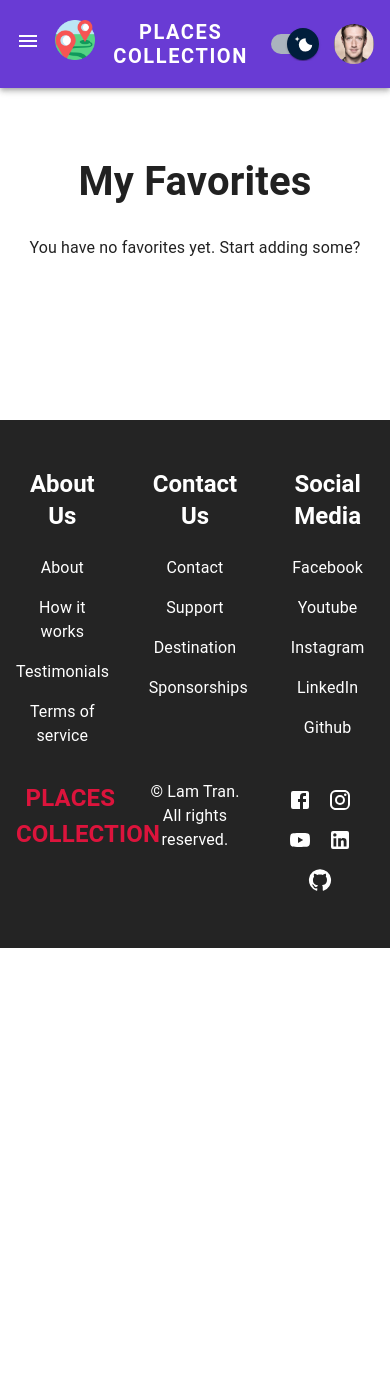
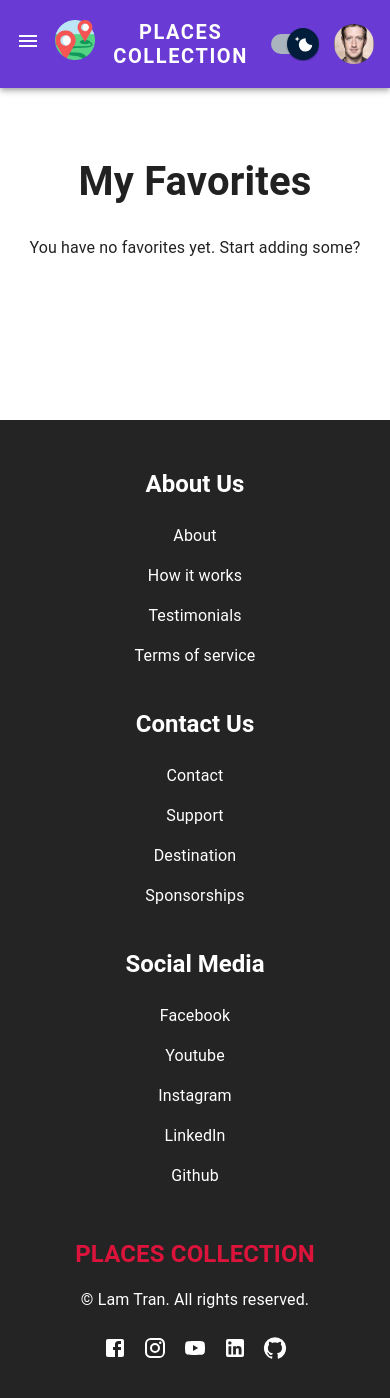
Before and after one commit to Louis2602/PlacesCollection, a React (Create React App) app: page /favorites in a window 390 px wide. Shown: the top 1398 px of the page. Before the commit the page ends 948 px from the top, so only its background shows below. Built offline with nearby package versions, Linux system fonts and the light colour scheme.

Commit message:
fully responsive + code refactoring

```diff
--- a/src/components/Footer/Footer.jsx
+++ b/src/components/Footer/Footer.jsx
@@ -32,22 +32,39 @@ const Atag = styled('a')({
     transition: '0.3s ease-in-out'
 });
 
+const StyledGrid = styled(Grid)(({ theme }) => ({
+    flexDirection: 'row',
+    [theme.breakpoints.down('md')]: {
+        flexDirection: 'column',
+        justifyContent: 'center',
+        alignItems: 'center'
+    }
+}));
+
+const StyledLogoATag = styled('a')({
+    fontSize: '1.5rem',
+    fontWeight: 'bold',
+    color: 'crimson',
+    '&:hover': {
+        color: 'orange',
+        transition: '0.3s ease-in-out'
+    }
+});
+
+const StyledFooterTypo = styled(Typography)({
+    display: 'inline-block',
+    marginBottom: '1.5rem'
+});
+
 const Footer = () => {
     return (
         <StyledBox>
             <Container maxWidth="lg" sx={{ textAlign: 'center' }}>
-                <Grid container spacing={5}>
-                    <Grid item xs={4}>
-                        <Typography
-                            variant="h5"
-                            fontWeight="bold"
-                            textAlign="center"
-                            sx={{
-                                display: 'inline-block',
-                                marginBottom: '1.5rem'
-                            }}>
+                <StyledGrid container spacing={5}>
+                    <StyledGrid item xs={10} md={4}>
+                        <StyledFooterTypo variant="h5" fontWeight="bold" textAlign="center">
                             About Us
-                        </Typography>
+                        </StyledFooterTypo>
                         <Stack spacing={2}>
                             <Atag href="/" rel="noreferrer" target="_blank">
                                 About
@@ -62,18 +79,12 @@ const Footer = () => {
                                 Terms of service
                             </Atag>
                         </Stack>
-                    </Grid>
-                    <Grid item xs={4}>
-                        <Typography
-                            variant="h5"
-                            fontWeight="bold"
-                            textAlign="center"
-                            sx={{
-                                display: 'inline-block',
-                                marginBottom: '1.5rem'
-                            }}>
+                    </StyledGrid>
+
+                    <StyledGrid item xs={10} md={4}>
+                        <StyledFooterTypo variant="h5" fontWeight="bold" textAlign="center">
                             Contact Us
-                        </Typography>
+                        </StyledFooterTypo>
                         <Stack spacing={2}>
                             <Atag href="/" rel="noreferrer" target="_blank">
                                 Contact
@@ -88,18 +99,12 @@ const Footer = () => {
                                 Sponsorships
                             </Atag>
                         </Stack>
-                    </Grid>
-                    <Grid item xs={4}>
-                        <Typography
-                            variant="h5"
-                            fontWeight="bold"
-                            textAlign="center"
-                            sx={{
-                                display: 'inline-block',
-                                marginBottom: '1.5rem'
-                            }}>
+                    </StyledGrid>
+
+                    <StyledGrid item xs={10} md={4}>
+                        <StyledFooterTypo variant="h5" fontWeight="bold" textAlign="center">
                             Social Media
-                        </Typography>
+                        </StyledFooterTypo>
                         <Stack spacing={2}>
                             <Atag
                                 href="https://www.facebook.com/tunglam.262/"
@@ -123,28 +128,19 @@ const Footer = () => {
                                 Github
                             </Atag>
                         </Stack>
-                    </Grid>
-                </Grid>
-                <Grid container spacing={2} sx={{ marginTop: '1rem' }}>
-                    <Grid item xs={4}>
-                        <Atag
-                            href="/"
-                            sx={{
-                                fontSize: '1.5rem',
-                                fontWeight: 'bold',
-                                color: 'crimson',
-                                '&:hover': {
-                                    color: 'orange',
-                                    transition: '0.3s ease-in-out'
-                                }
-                            }}>
-                            PLACES COLLECTION
-                        </Atag>
-                    </Grid>
-                    <Grid item xs={4}>
+                    </StyledGrid>
+                </StyledGrid>
+
+                <StyledGrid container spacing={2} sx={{ marginTop: '2rem' }}>
+                    <StyledGrid item xs={10} md={4}>
+                        <StyledLogoATag href="/">PLACES COLLECTION</StyledLogoATag>
+                    </StyledGrid>
+
+                    <StyledGrid item xs={10} md={4}>
                         <Typography>© Lam Tran. All rights reserved.</Typography>
-                    </Grid>
-                    <Grid item xs={4}>
+                    </StyledGrid>
+
+                    <StyledGrid item xs={8} md={4}>
                         <StyledIconButton aria-label="facebook">
                             <Facebook />
                         </StyledIconButton>
@@ -160,8 +156,8 @@ const Footer = () => {
                         <StyledIconButton aria-label="github">
                             <GitHub />
                         </StyledIconButton>
-                    </Grid>
-                </Grid>
+                    </StyledGrid>
+                </StyledGrid>
             </Container>
         </StyledBox>
     );
--- a/src/components/PlacesList/AttractionsList/AttractionsList.jsx
+++ b/src/components/PlacesList/AttractionsList/AttractionsList.jsx
@@ -1,18 +1,17 @@
-import { Grid } from '@mui/material';
+import { Grid, styled } from '@mui/material';
 
 import PlaceItem from '../PlaceItem/PlaceItem';
 
+const StyledGrid = styled(Grid)({
+    width: '100%',
+    display: 'flex',
+    alignItems: 'flex-start',
+    justifyContent: 'center'
+});
+
 const AttractionsList = ({ attractions }) => {
     return (
-        <Grid
-            container
-            spacing={1}
-            sx={{
-                width: '100%',
-                display: 'flex',
-                alignItems: 'flex-start',
-                justifyContent: 'center'
-            }}>
+        <StyledGrid container spacing={1}>
             {attractions.map((attraction) => (
                 <Grid item xs={12} sm={6} md={3} key={attraction.id} sx={{ height: '100%', width: 'auto' }}>
                     <PlaceItem
@@ -25,7 +24,7 @@ const AttractionsList = ({ attractions }) => {
                     />
                 </Grid>
             ))}
-        </Grid>
+        </StyledGrid>
     );
 };
 
--- a/src/components/PlacesList/FavoritesList/FavoritesList.jsx
+++ b/src/components/PlacesList/FavoritesList/FavoritesList.jsx
@@ -1,18 +1,17 @@
-import { Grid } from '@mui/material';
+import { Grid, styled } from '@mui/material';
 
 import PlaceItem from '../PlaceItem/PlaceItem';
 
+const StyledGrid = styled(Grid)({
+    width: '100%',
+    display: 'flex',
+    alignItems: 'flex-start',
+    justifyContent: 'center'
+});
+
 const FavoritesList = ({ favorites }) => {
     return (
-        <Grid
-            container
-            spacing={1}
-            sx={{
-                width: '100%',
-                display: 'flex',
-                alignItems: 'flex-start',
-                justifyContent: 'center'
-            }}>
+        <StyledGrid container spacing={1}>
             {favorites.map((fav) => (
                 <Grid item xs={12} sm={6} md={3} key={fav.id} sx={{ height: '100%', width: 'auto' }}>
                     <PlaceItem
@@ -25,7 +24,7 @@ const FavoritesList = ({ favorites }) => {
                     />
                 </Grid>
             ))}
-        </Grid>
+        </StyledGrid>
     );
 };
 
--- a/src/components/PlacesList/HotelsList/HotelsList.jsx
+++ b/src/components/PlacesList/HotelsList/HotelsList.jsx
@@ -1,28 +1,19 @@
-import { Grid } from '@mui/material';
+import { Grid, styled } from '@mui/material';
 
 import PlaceItem from '../PlaceItem/PlaceItem';
 
-const HotelsList = ({ hotels }) => {
-	return (
-		<Grid
-			container
-			spacing={1}
-			sx={{
+const StyledGrid = styled(Grid)({
     width: '100%',
     display: 'flex',
     alignItems: 'flex-start',
-				justifyContent: 'center',
-			}}
-		>
+    justifyContent: 'center'
+});
+
+const HotelsList = ({ hotels }) => {
+    return (
+        <StyledGrid container spacing={1}>
             {hotels.map((hotel) => (
-				<Grid
-					item
-					xs={12}
-					sm={6}
-					md={3}
-					key={hotel.id}
-					sx={{ height: '100%', width: 'auto' }}
-				>
+                <Grid item xs={12} sm={6} md={3} key={hotel.id} sx={{ height: '100%', width: 'auto' }}>
                     <PlaceItem
                         id={hotel.id}
                         image={hotel.image}
@@ -33,7 +24,7 @@ const HotelsList = ({ hotels }) => {
                     />
                 </Grid>
             ))}
-		</Grid>
+        </StyledGrid>
     );
 };
 
--- a/src/components/PlacesList/RestaurantsList/RestaurantsList.jsx
+++ b/src/components/PlacesList/RestaurantsList/RestaurantsList.jsx
@@ -1,18 +1,17 @@
-import { Grid } from '@mui/material';
+import { Grid, styled } from '@mui/material';
 
 import PlaceItem from '../PlaceItem/PlaceItem';
 
+const StyledGrid = styled(Grid)({
+    width: '100%',
+    display: 'flex',
+    alignItems: 'flex-start',
+    justifyContent: 'center'
+});
+
 const RestaurantsList = ({ restaurants }) => {
     return (
-        <Grid
-            container
-            spacing={1}
-            sx={{
-                width: '100%',
-                display: 'flex',
-                alignItems: 'flex-start',
-                justifyContent: 'center'
-            }}>
+        <StyledGrid container spacing={1}>
             {restaurants.map((restaurant) => (
                 <Grid item xs={12} sm={6} md={3} key={restaurant.id} sx={{ height: '100%', width: 'auto' }}>
                     <PlaceItem
@@ -25,7 +24,7 @@ const RestaurantsList = ({ restaurants }) => {
                     />
                 </Grid>
             ))}
-        </Grid>
+        </StyledGrid>
     );
 };
 
```
Also changed, not shown: src/App.js (+22 -48 lines), src/components/Form/NewPlaceForm.jsx (+19 -10 lines), src/components/PlacesList/PlaceItem/PlaceItem.jsx (+17 -20 lines), src/pages/NewPlace.jsx (line endings or trailing spaces). Lines whose indentation alone changed are shown as unchanged.
